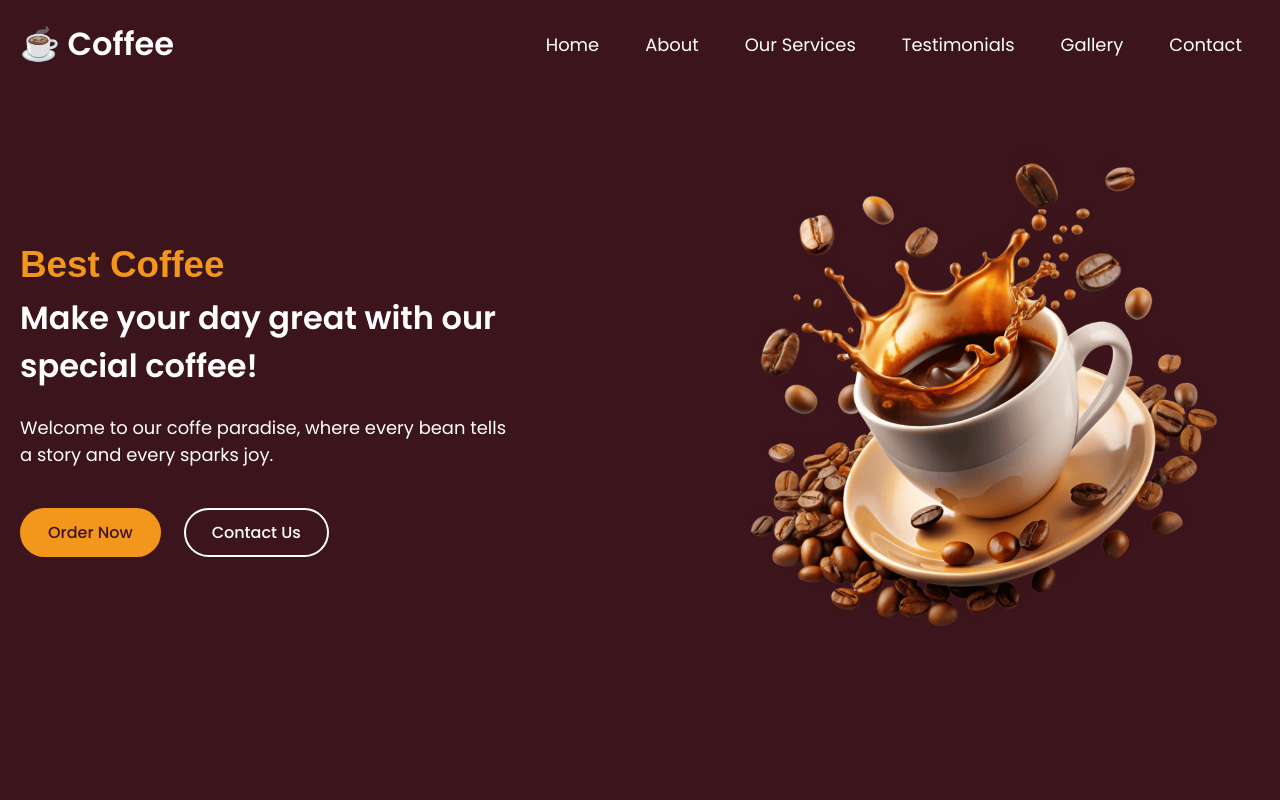
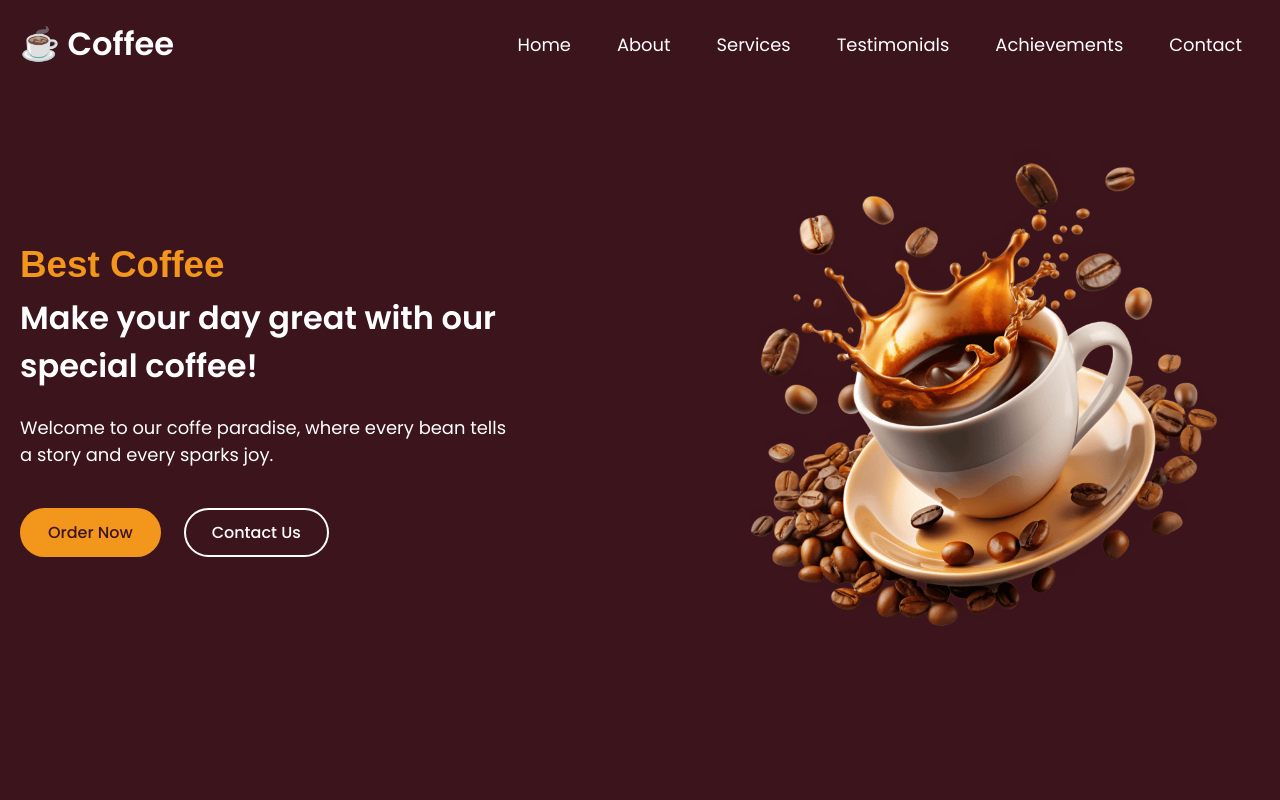
Before and after one commit to Dylane-Agoka/template-engine, a plain HTML site: page index.html in a window 1280 px wide. Shown: the top 800 px of the page. Drawn offline with nearby package versions, Linux system fonts and the light colour scheme; a web font is replaced by a local one.

Commit message:
add some achievments

```diff
--- a/index.html
+++ b/index.html
@@ -3,7 +3,7 @@
 <head>
   <meta charset="UTF-8">
   <meta name="viewport" content="width=device-width, initial-scale=1.0">
-  <title>Coffee Website</title>
+  <title>Aurasoft</title>
   <!-- Linking Font Awesome for icons -->
   <link rel="stylesheet" href="https://cdnjs.cloudflare.com/ajax/libs/font-awesome/7.0.1/css/all.min.css">
   <!-- Linking Swiper CSS -->
@@ -27,13 +27,13 @@
           <a href="#about" class="nav-link">About</a>
         </li>
         <li class="nav-item">
-          <a href="#menu" class="nav-link">Our Services</a>
+          <a href="#menu" class="nav-link">Services</a>
         </li>
         <li class="nav-item">
           <a href="#testimonials" class="nav-link">Testimonials</a>
         </li>
         <li class="nav-item">
-          <a href="#gallery" class="nav-link">Gallery</a>
+          <a href="#gallery" class="nav-link">Achievements</a>
         </li>
         <li class="nav-item">
           <a href="#contact" class="nav-link">Contact</a>
@@ -179,26 +179,26 @@
 
     <!-- Gallery section -->
     <section class="gallery-section" id="gallery">
-      <h2 class="section-title">Gallery</h2>
+      <h2 class="section-title">Some Achievements</h2>
       <div class="section-content">
         <ul class="gallery-list">
           <li class="gallery-item">
-            <img src="images/gallery-1.jpg" alt="Gallery" class="gallery-image">
+            <img src="images/achievment-1.png" alt="Achievment" class="gallery-image">
           </li>
           <li class="gallery-item">
-            <img src="images/gallery-2.jpg" alt="Gallery" class="gallery-image">
+            <img src="images/achievment-2.jpg" alt="Achievment" class="gallery-image">
           </li>
           <li class="gallery-item">
-            <img src="images/gallery-3.jpg" alt="Gallery" class="gallery-image">
+            <img src="images/gallery-3.jpg" alt="Achievment" class="gallery-image">
           </li>
           <li class="gallery-item">
-            <img src="images/gallery-4.jpg" alt="Gallery" class="gallery-image">
+            <img src="images/gallery-4.jpg" alt="Achievment" class="gallery-image">
           </li>
           <li class="gallery-item">
-            <img src="images/gallery-5.jpg" alt="Gallery" class="gallery-image">
+            <img src="images/gallery-5.jpg" alt="Achievment" class="gallery-image">
           </li>
           <li class="gallery-item">
-            <img src="images/gallery-6.jpg" alt="Gallery" class="gallery-image">
+            <img src="images/gallery-6.jpg" alt="Achievment" class="gallery-image">
           </li>
         </ul>
       </div>
```
Also changed, not shown: images/achievment-1.png (added), images/achievment-2.jpg (added).
